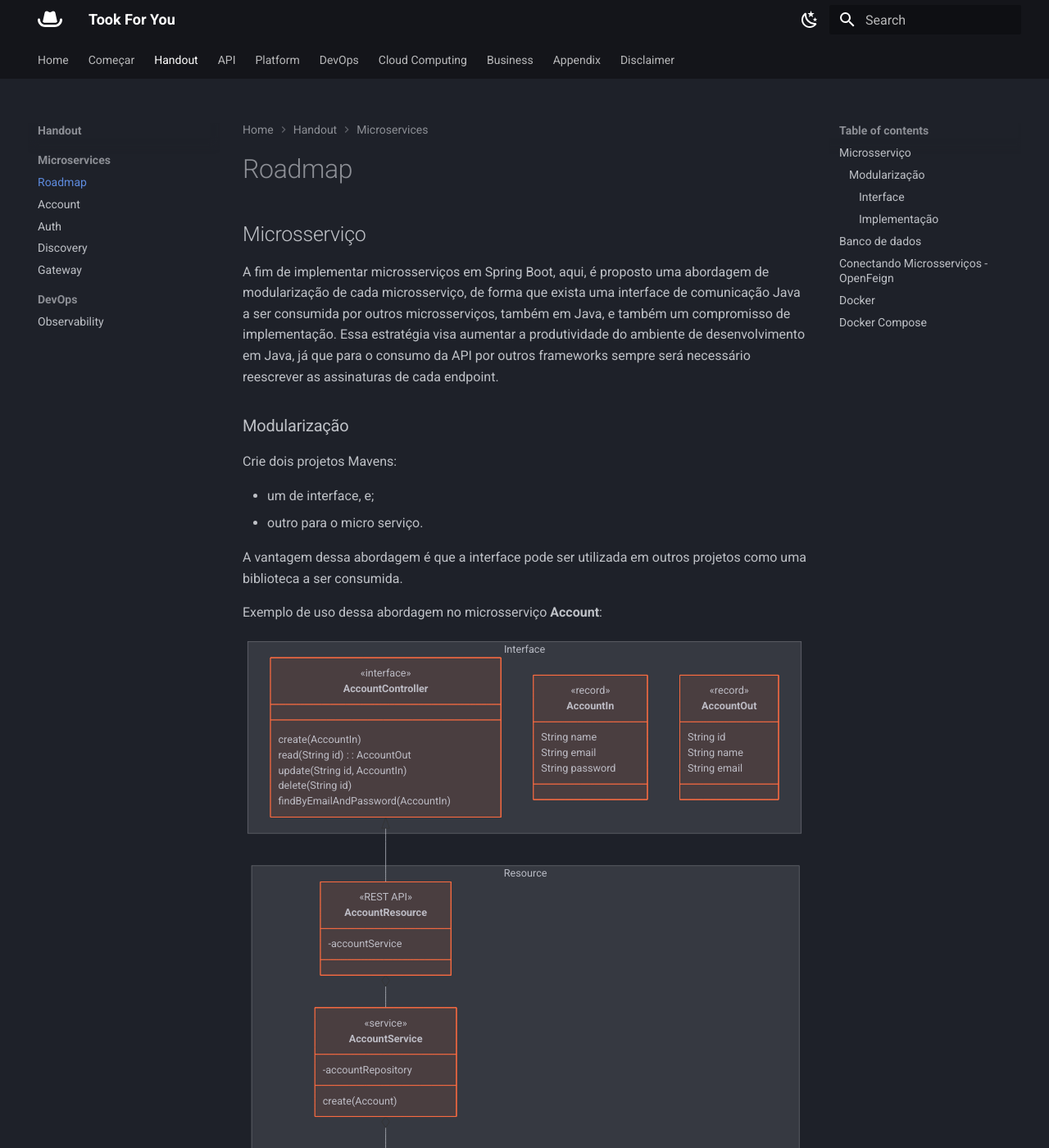
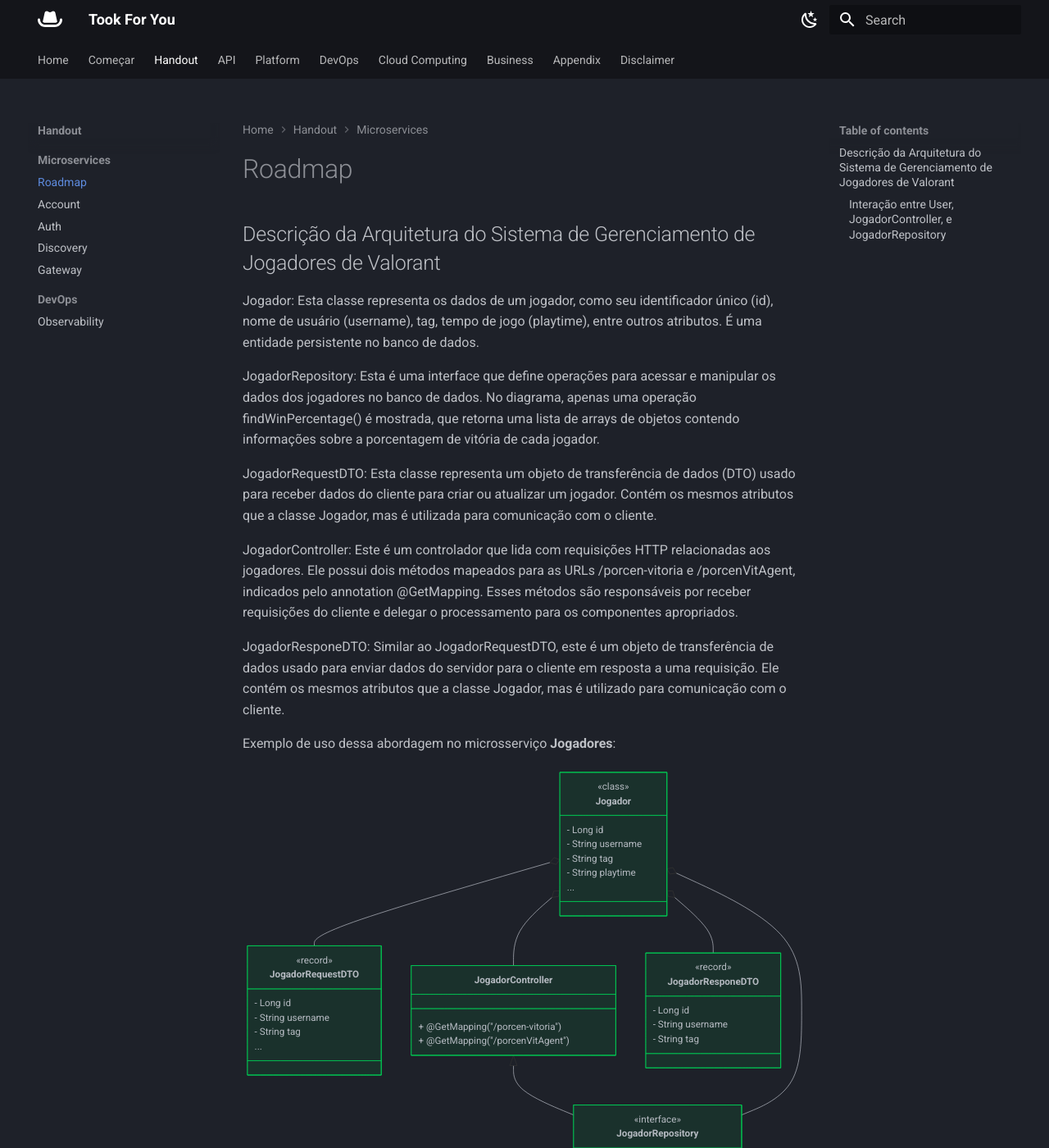
Before and after one commit to Alexxmfs/mkdocs, an MkDocs documentation site: the page built from docs/handout/microservices/roadmap.md, in a window 1280 px wide and 1400 px high. Shown: the whole window at 82% size. Built offline with MkDocs 1.6.1 and Material for MkDocs 9.7.7, drawn with Linux system fonts in a browser that asks for light colours; some of the changed text lies outside the part shown.

Commit message:
pagina diagrama

````diff
--- a/docs/handout/microservices/roadmap.md
+++ b/docs/handout/microservices/roadmap.md
@@ -1,296 +1,72 @@
 
-## Microsserviço
+## Descrição da Arquitetura do Sistema de Gerenciamento de Jogadores de Valorant
 
-A fim de implementar microsserviços em Spring Boot, aqui, é proposto uma abordagem de modularização de cada microsserviço, de forma que exista uma interface de comunicação Java a ser consumida por outros microsserviços, também em Java, e também um compromisso de implementação. Essa estratégia visa aumentar a produtividade do ambiente de desenvolvimento em Java, já que para o consumo da API por outros frameworks sempre será necessário reescrever as assinaturas de cada endpoint.
+Jogador: Esta classe representa os dados de um jogador, como seu identificador único (id), nome de usuário (username), tag, tempo de jogo (playtime), entre outros atributos. É uma entidade persistente no banco de dados.
 
-### Modularização
+JogadorRepository: Esta é uma interface que define operações para acessar e manipular os dados dos jogadores no banco de dados. No diagrama, apenas uma operação findWinPercentage() é mostrada, que retorna uma lista de arrays de objetos contendo informações sobre a porcentagem de vitória de cada jogador.
 
-Crie dois projetos Mavens:
+JogadorRequestDTO: Esta classe representa um objeto de transferência de dados (DTO) usado para receber dados do cliente para criar ou atualizar um jogador. Contém os mesmos atributos que a classe Jogador, mas é utilizada para comunicação com o cliente.
 
-* um de interface, e;
-* outro para o micro serviço.
+JogadorController: Este é um controlador que lida com requisições HTTP relacionadas aos jogadores. Ele possui dois métodos mapeados para as URLs /porcen-vitoria e /porcenVitAgent, indicados pelo annotation @GetMapping. Esses métodos são responsáveis por receber requisições do cliente e delegar o processamento para os componentes apropriados.
 
-A vantagem dessa abordagem é que a interface pode ser utilizada em outros projetos como uma biblioteca a ser consumida.
+JogadorResponeDTO: Similar ao JogadorRequestDTO, este é um objeto de transferência de dados usado para enviar dados do servidor para o cliente em resposta a uma requisição. Ele contém os mesmos atributos que a classe Jogador, mas é utilizado para comunicação com o cliente.
 
-Exemplo de uso dessa abordagem no microsserviço **Account**:
+Exemplo de uso dessa abordagem no microsserviço **Jogadores**:
 
 ``` mermaid
 classDiagram
-  namespace Interface {
-    class AccountController {
-      <<interface>>
-      create(AccountIn)
-      read(String id): AccountOut
-      update(String id, AccountIn)
-      delete(String id)
-      findByEmailAndPassword(AccountIn)
-    }
-    class AccountIn {
-      <<record>>
-      String name
-      String email
-      String password
-    }
-    class AccountOut {
-      <<record>>
-      String id
-      String name
-      String email
-    }
+  class Jogador {
+    <<class>>
+    - Long id
+    - String username
+    - String tag
+    - String playtime
+    ...
   }
-  namespace Resource {
-    class AccountResource {
-      <<REST API>>
-      -accountService
-    }
-    class AccountService {
-      <<service>>
-      -accountRepository
-      create(Account)
-    }
-    class AccountRepository {
-      <<nterface>>
-      findByEmailAndHash(String, String)
-    }
-    class AccountModel {
-      <<entity>>
-      String id
-      String name
-      String email
-      String hash
-    }
-    class Account {
-      <<dto>>
-      String id
-      String name
-      String email
-      String password
-    }
+  class JogadorRepository {
+    <<interface>>
+    + List<Object[]> findWinPercentage()
   }
-  AccountController <|-- AccountResource
-  AccountResource o-- AccountService
-  AccountService o-- AccountRepository
-```
+  class JogadorRequestDTO {
+    <<record>>
+    - Long id
+    - String username
+    - String tag
+    ...
+  }
+  class JogadorController {
+    + @GetMapping("/porcen-vitoria")
+    + @GetMapping("/porcenVitAgent")
+  }
+  class JogadorResponeDTO {
+    <<record>>
+    - Long id
+    - String username
+    - String tag
+  }
 
-#### Interface
-
-Para compilar e instalar a interface do microsserviço, crie um `pom.xml` específico para essa interface e seus **dtos** (AccountIn e AccountOut).
-
-``` shell title="Installing the microservice interface"
-mvn clean install
-```
-
-#### Implementação
-
-A implementação não precisa ser instalada como biblioteca do repositório Maven, pois é apenas para execução do microsserviço. Porém, o microsserviço deve ter explicíto a chamada da biblioteca de interface no seu `pom.xml`.
-
-``` xml
-<dependency>
-  <groupId>insper.store</groupId>
-  <artifactId>account</artifactId>
-  <version>${project.version}</version>
-</dependency>
-```
-
-O comando para empacotar o microsserviço é:
-
-``` shell title="Packaging the microservice"
-mvn clean package
-```
-
-Adicionalmente, para executar o microsserviço:
-
-``` shell title="Packaging and running the microservice"
-mvn clean package spring-boot:run
-```
-
-## Banco de dados
-
-Muitos microsserviços podem persistir seus dados em banco de dados. Cada microsserviço é responsável pelo acesso e gravação de seus dados de forma autônoma.
-
-Isso aumenta de forma significativa a complexidade do gerenciamento do microsserviço, pois se torna necessário manter o gerenciamento da base de dados tais como: alterações, versões e roteiros de retornos.
-
-O [Flyway](https://flywaydb.org/){target="_blank"} é uma biblioteca que pode ser acoplado ao framework Spring Boot a fim de ajudar na tarefa de gerenciamento e criação do sistema de persitência dos dados do microsserviço.
-
-
-Para fazer uso dessa biblioteca, altere o `pom.xml` adicionando a dependência da biblioteca **JPA** assim bem como a dependência da biblioteca **Flyway**.
-
-``` xml
-<dependency>
-    <groupId>org.springframework.boot</groupId>
-    <artifactId>spring-boot-starter-data-jpa</artifactId>
-</dependency>
-<dependency>
-    <groupId>org.flywaydb</groupId>
-    <artifactId>flyway-core</artifactId>
-</dependency>
-<dependency>
-    <groupId>org.postgresql</groupId>
-    <artifactId>postgresql</artifactId>
-    <version>42.7.2</version>
-</dependency>
-```
-
-Alterações no arquivo de propriedades também são necessárias, para definir o banco de dados e sua configuração JPA, assim bem como, a configuração do Flyway.
-
-``` yaml title="Exemplo baseado no microsserviço Account"
-spring:
-  datasource:
-    url: ${DATABASE_URL:jdbc:postgresql://localhost:5432/store}
-    username: ${DATABASE_USERNAME:store}
-    password: ${DATABASE_PASSWORD:store123321}
-    driver-class-name: org.postgresql.Driver
-  flyway:
-    baseline-on-migrate: true
-    schemas: account
-  jpa:
-    properties:
-      hibernate:
-        default_schema: account
-```
-
-A estrutura de organização e execução de scripts de banco de dados do Flyway é persistido na seguinte hierárquia de diretórios, onde cada arquivo é executado em ordem alfanumérica.
-
-``` tree title="exemplo"
-store.account
-store.account-resource
-    src
-        main
-            java
-            resources
-                db
-                    migration
-                        V2024.02.16.001__create_schema.sql
-                        V2024.02.16.002__create_table_account.sql
-                application.yaml
-```
-
-=== "V2024.02.16.001__create_schema.sql"
-
-    ``` sql
-    CREATE SCHEMA IF NOT EXISTS account;
-    ```
-
-=== "V2024.02.16.002__create_table_account.sql"
-
-    ``` sql
-    CREATE TABLE account
-    (
-        id_account character varying(36) NOT NULL,
-        tx_name character varying(256) NOT NULL,
-        tx_email character varying(256) NOT NULL,
-        tx_hash character varying(256) NOT NULL,
-        CONSTRAINT account_pkey PRIMARY KEY (id_account)
-    );
-    ```
-
-## Conectando Microsserviços - OpenFeign
-
-Nomeando o microsserviço dentro do sistema de discovery.
-
-``` xml
-<dependency>
-  <groupId>org.springframework.cloud</groupId>
-  <artifactId>spring-cloud-starter-openfeign</artifactId>
-</dependency>
-```
-
-``` java
-@FeignClient(name = "store-account")
-public interface AccountController {
-  ...
-}
-```
-
-## Docker
-
-Para cada microsserviço Java Spring Cloud é aconselhável criar um arquivo `Dockerfile` no diretório raiz do projeto a fim de permitir a criação adequada da imagem do microserviço.
-
-``` docker title="Typical Dockerfile for Java microservice"
-FROM openjdk:23-slim
-VOLUME /tmp
-COPY target/*.jar app.jar
-ENTRYPOINT ["java","-jar","/app.jar"]
-```
-
-## Docker Compose
-
-O [Docker Compose](https://docs.docker.com/compose/){target='_blank'} permite criar um cluster com todos os microsserviços necesários para o funcionamento de um sistema em uma rede apartada (nat).
-
-Para criar um docker compose basta criar um arquivo de configuração chamado `docker-compose.yaml` em uma pasta que possa acessar os demais microsserviços, como uma pasta **store.docker-platform**.
-
-``` tree title="exemplo"
-store.account
-store.account-resource
-store.docker-platform
-    .env
-    docker-compose.yaml
-```
-
-Dentro do arquivo, cada microsserviço é declarado e configurado, utilizando imagem que são criadas no momento de execução do docker engine ou imagens que estão disponíveis em algum diretório (eg.: DockerHub).
-
-``` yaml title="docker-compose.yaml"
-# docker compose up -d --build --force-recreate
-version: '3.8'
-name: store
-
-services:
-
-  db-store:
-    container_name: store-db-store
-    image: postgres:latest
-    ports:
-      - 5432:5432
-    environment:
-      - POSTGRES_USER=store
-      - POSTGRES_PASSWORD=store
-      - POSTGRES_DB=store
-    volumes:
-      - $VOLUME/postgres/store/data:/var/lib/postgresql/data
-    restart: always
-    networks:
-      - private-network
-
-  account:
-    build:
-      context: ../store.account-resource/
-      dockerfile: Dockerfile
-    image: store-account:latest
-    environment:
-      - spring.datasource.url=jdbc:postgresql://store-db-store:5432/store
-      - spring.datasource.username=store
-      - spring.datasource.password=store
-    deploy:
-      mode: replicated
-      replicas: 1
-    restart: always
-    networks:
-      - private-network
-    depends_on:
-      - db-store
-
-networks:
-  private-network:
-    driver: bridge
+  JogadorController <|-- JogadorRepository
+  Jogador o-- JogadorRepository
+  Jogador o-- JogadorResponeDTO
+  Jogador o-- JogadorRequestDTO
+  Jogador o-- JogadorController
 
 ```
 
-Arquivo de configuração de ambiente.
+#### Interação entre User, JogadorController, e JogadorRepository
 
-``` shell title=".env"
-VOLUME=./volume
-CONFIG=./config
+O diagrama de sequência apresentado descreve a interação entre os diferentes componentes de um sistema em dois cenários distintos. No primeiro cenário, o usuário acessa a porcentagem de vitória dos jogadores através do endpoint '/porcen-vitoria'. O controlador de jogador (JogadorController) recebe a solicitação e, em seguida, chama o método findWinPercentage() no repositório de jogador (JogadorRepository) para recuperar os dados da porcentagem de vitória. O repositório executa a operação e retorna os resultados ao controlador, que os formata e os retorna ao usuário. No segundo cenário, o usuário acessa a porcentagem de vitória do agente através do endpoint '/porcenVitAgent'.
+
+``` mermaid
+sequenceDiagram
+  autonumber
+  Usuario->>JogadorController: Acessar '/porcen-vitoria'
+  JogadorController->>JogadorRepository: findWinPercentage()
+  JogadorRepository-->>JogadorController: Resultados
+  JogadorController-->>Usuario: Retornar resultados formatados
+
+  Usuario->>JogadorController: Acessar '/porcenVitAgent'
+  JogadorController->>JogadorRepository: porcenVitAgent()
+  JogadorRepository-->>JogadorController: Resultados
+  JogadorController-->>Usuario: Retornar resultados formatados
 ```
-
-
-Na pasta do arquivo `docker-compose.yaml` execute o comando docker para criar as imagens e subir os containers:
-
-``` shell title="Rise up a cluster"
-docker compose up -d --build
-```
-
-``` shell title="Shutdown the cluster"
-docker compose down
-```
-
-Referencia:
--- a/mkdocs.yml
+++ b/mkdocs.yml
@@ -35,7 +35,7 @@ theme:
   # Palette toggle for dark mode
   - scheme: slate
     primary: black
-    accent: deep orange
+    accent: green
     toggle:
       icon: material/weather-night
       name: Switch to light mode
@@ -43,7 +43,7 @@ theme:
   # Pallete toggle for ligth mode
   - scheme: default
     primary: blue
-    accent: deep orange
+    accent: green
     toggle:
       icon: material/weather-sunny
       name: Switch to dark mode
````
